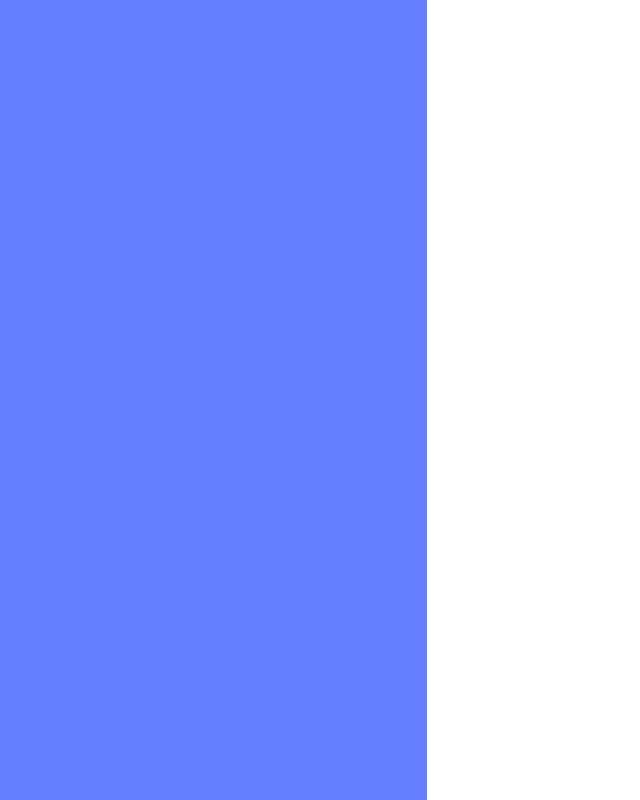
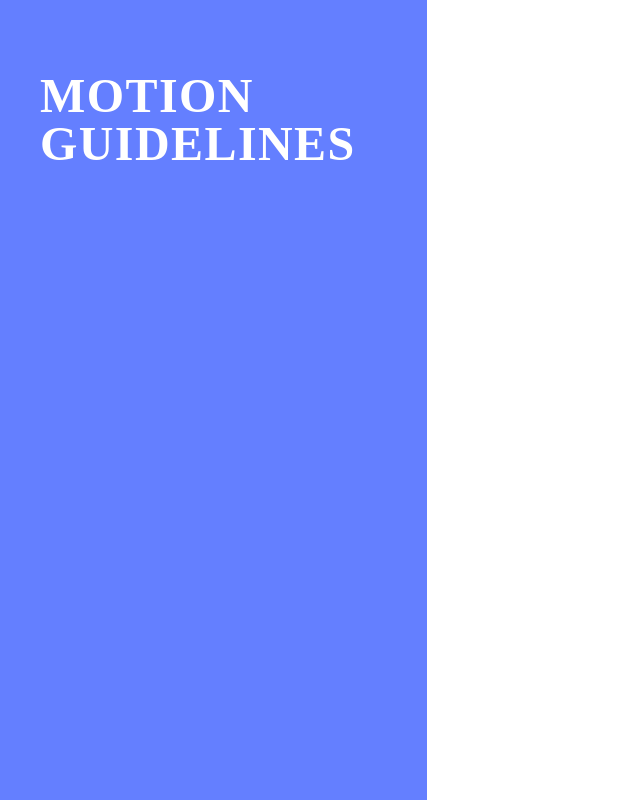
Before and after one commit to switchnollie/motion-guidelines, a React (Create React App) app: page / in a window 1280 px wide. Shown: the whole page, without its empty margins (0-640 px from the left). Built offline with nearby package versions, Linux system fonts and the light colour scheme.

Commit message:
add global h1 styling

```diff
--- a/src/App.tsx
+++ b/src/App.tsx
@@ -4,7 +4,9 @@
 const App: React.FC = () => {
   return (
     <div className="App">
-      <Column highlightBackground></Column>
+      <Column highlightBackground>
+        <h1>Motion Guidelines</h1>
+      </Column>
       <Column />
       <Column />
     </div>
--- a/src/theme.ts
+++ b/src/theme.ts
@@ -1,22 +1,32 @@
 import { createGlobalStyle } from "styled-components";
+
+const theme = {
+  accentColor: "#647FFF",
+  fontPrimary: "rgba(52,61,102,0.5)",
+  fontInverse: "#FFF",
+  pageBackground: "#FFF"
+};
 
 export const GlobalStyle = createGlobalStyle`
   body {
     margin: 0;
-    font-family: -apple-system, BlinkMacSystemFont, 'Segoe UI', 'Roboto', 'Oxygen',
-      'Ubuntu', 'Cantarell', 'Fira Sans', 'Droid Sans', 'Helvetica Neue',
-      sans-serif;
+    font-family: "Univers LT Std", -apple-system, BlinkMacSystemFont, 'Segoe UI', 'Roboto', 'Oxygen',
+      'Ubuntu', 'Cantarell', 'Fira Sans', 'Droid Sans', 'Helvetica Neue', sans-serif;
     -webkit-font-smoothing: antialiased;
     -moz-osx-font-smoothing: grayscale;
   }
   .App {
     display: flex;
   }
+
+  h1 {
+    font-family: UniversLTStd-Black;
+    font-size: 48px;
+    text-transform: uppercase;
+    color: ${theme.fontInverse};
+    letter-spacing: 1.42px;
+    line-height: 1em;
+  }
 `;
 
-const theme = {
-  accentColor: "#647FFF",
-  pageBackground: "#FFF"
-};
-
 export default theme;
```
